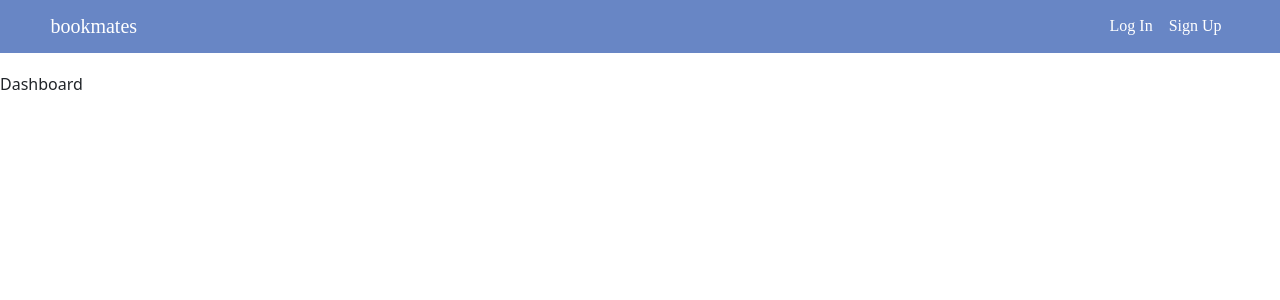
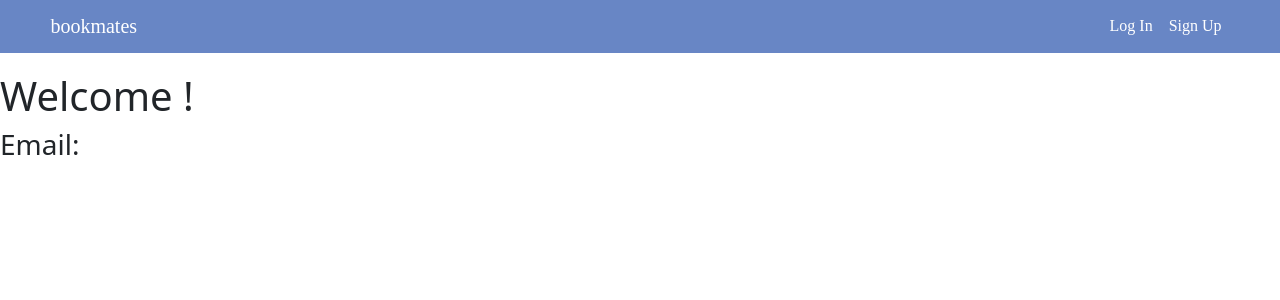
Before and after one commit to laurena-fayad/Login-Signup-using-React-Laravel, a React (Create React App) app in the folder react-part/: page /dashboard in a window 1280 px wide. Shown: the top 300 px of the page. Built offline with nearby package versions, Linux system fonts and the light colour scheme; no server answers; a web font is replaced by a local one.

Commit message:
Get user data and display it on dashboard

```diff
--- a/react-part/src/pages/Dashboard.js
+++ b/react-part/src/pages/Dashboard.js
@@ -1,9 +1,29 @@
-import React from 'react';
+import React, {useEffect, useState} from 'react';
+import axios from 'axios';
 
 const Dashboard = () => {
+
+    const [token, setToken] = useState('');
+    const [name, setName] = useState('');
+    const [email, setEmail] = useState('');
+
+    useEffect(() => {
+        setToken(localStorage.getItem("token"))
+        axios.get('http://127.0.0.1:8000/api/auth/user-profile',
+        {headers: {"Authorization" : `Bearer ${token}`} })
+        .then(res => {
+            setName(res.data.name);
+            setEmail(res.data.email);
+        }).catch(function (error) {
+            console.log(error);
+        });
+
+    });
+
     return (
         <div>
-            Dashboard
+           <h1>Welcome {name}!</h1>
+            <h3>Email: {email}</h3>
         </div>
     );
 };
```
